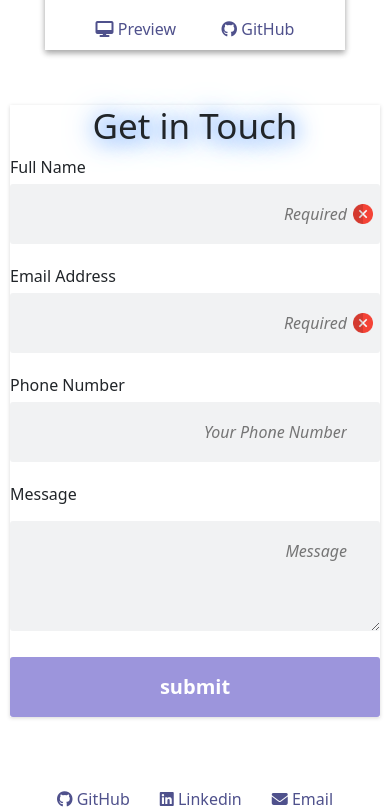
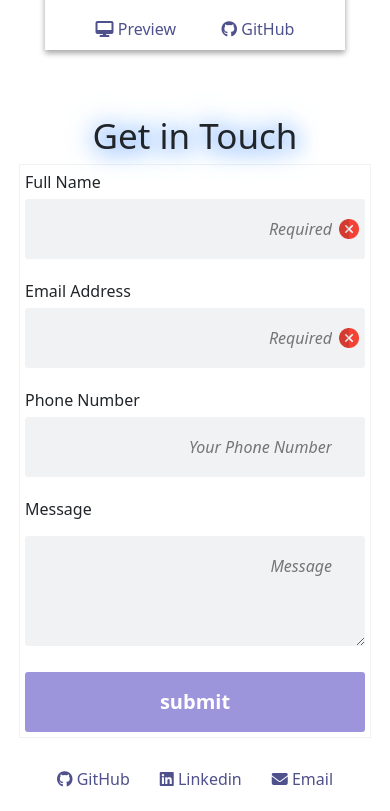
Before and after one commit to KemmyS/octuber-sahn, a website: page index.html in a window 390 px wide. Shown: the part 6604-7415 px from the top of the page. Drawn offline with nearby package versions, Linux system fonts and the light colour scheme.

Commit message:
final polish for mobile

```diff
--- a/sass/base/_general.scss
+++ b/sass/base/_general.scss
@@ -52,7 +52,7 @@ background-color: $secondary-color-light;
 
 .footer{
   grid-area: footer;
-  transform: translateY(350px);
+  transform: translateY(300px);
 }
 
 .contact-links{
--- a/sass/components/_about.scss
+++ b/sass/components/_about.scss
@@ -63,8 +63,8 @@ line-height: 2;
     background-color: white;
     padding:20px;
     line-height: 1.5;
-    margin: 0 auto;
-    // left: 12%;
+    // margin: 0 auto;
+    left: 12%;
     box-shadow: rgba(211, 181, 229, 0.293) 0px 54px 55px, rgba(211, 181, 229, 0.12) 0px -12px 30px, rgba(211, 181, 229, 0.12) 0px 4px 6px, rgba(211, 181, 229, 0.17) 0px 12px 13px, rgba(211, 181, 229, 0.09) 0px -3px 5px;
    }
 
--- a/sass/components/_form.scss
+++ b/sass/components/_form.scss
@@ -8,7 +8,11 @@
     justify-content: space-evenly;
     align-items: center;
     transform: translateY(300px);
-    box-shadow: rgba(0, 0, 0, 0.16) 0px 1px 4px;
+    padding: 10px;
+}
+form{
+    padding: 5px;
+    box-shadow: rgba(0, 0, 0, 0.05) 0px 0px 0px 1px;
 }
 
 fieldset {
--- a/sass/components/_portfolio.scss
+++ b/sass/components/_portfolio.scss
@@ -12,6 +12,7 @@
     width: 100%;
     height: 100%;
     transform: translateY(250px);
+    text-align: center;
 }
 
 .portfolio-container{
```
Also changed, not shown: css/style.css, 1 other file.
